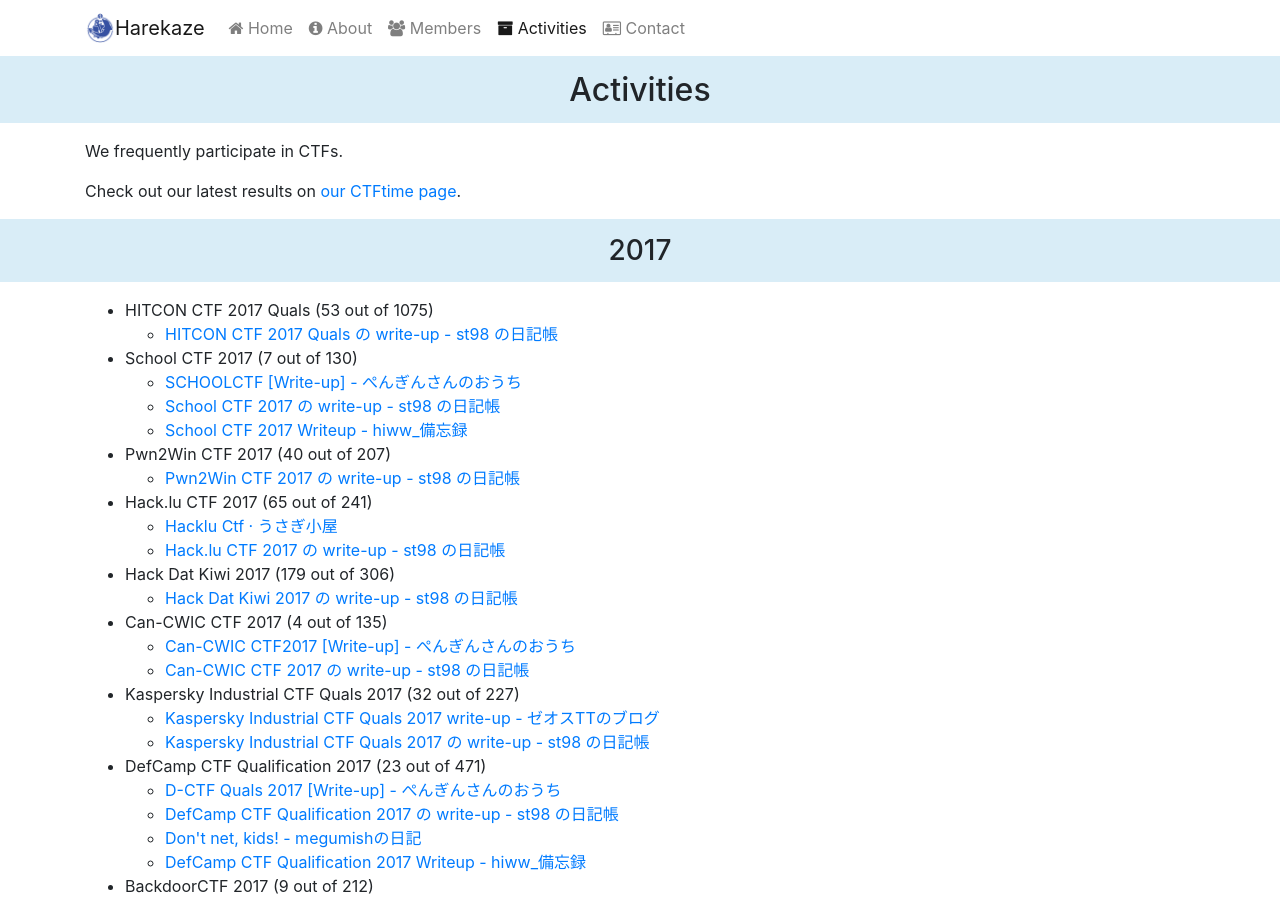
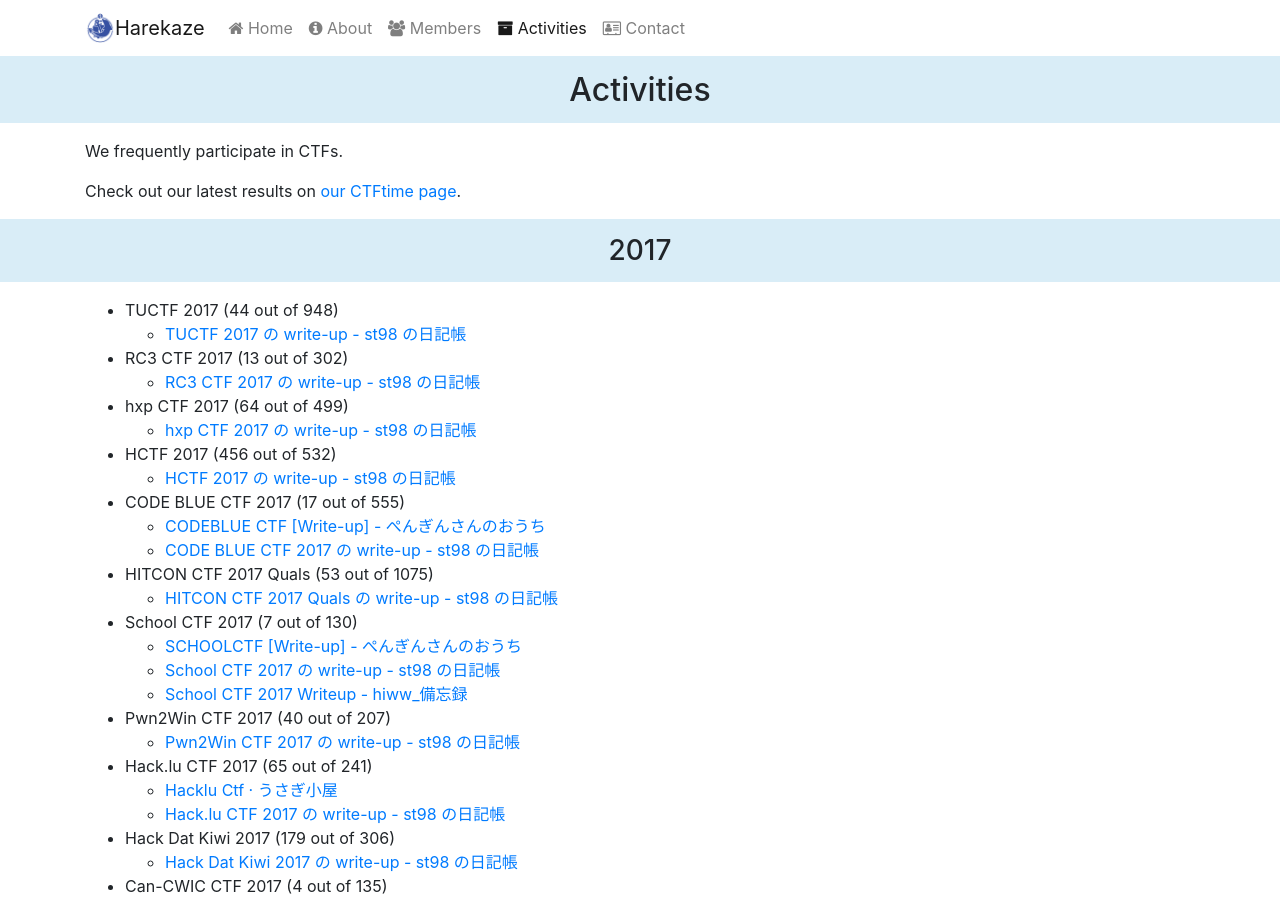
Before and after one commit to TeamHarekaze/TeamHarekaze.github.io, a Jekyll site: the page built from activities.html, in a window 1280 px wide and 900 px high. Built offline with Jekyll 4.4.1, drawn with Linux system fonts in a browser that asks for light colours; nearby versions of some CDN libraries.

Commit message:
Add 5 CTFs

```diff
--- a/_data/activities.yml
+++ b/_data/activities.yml
@@ -1,5 +1,37 @@
 - year: 2017
   ctfs:
+    - name: "TUCTF 2017"
+      rank: 44
+      participants: 948
+      writeups:
+        - title: "TUCTF 2017 の write-up - st98 の日記帳"
+          url: "https://st98.github.io/diary/posts/2017-11-30-tuctf-2017.html"
+    - name: "RC3 CTF 2017"
+      rank: 13
+      participants: 302
+      writeups:
+        - title: "RC3 CTF 2017 の write-up - st98 の日記帳"
+          url: "https://st98.github.io/diary/posts/2017-11-30-rc3-ctf-2017.html"
+    - name: "hxp CTF 2017"
+      rank: 64
+      participants: 499
+      writeups:
+        - title: "hxp CTF 2017 の write-up - st98 の日記帳"
+          url: "https://st98.github.io/diary/posts/2017-11-24-hxp-ctf-2017.html"
+    - name: "HCTF 2017"
+      rank: 456
+      participants: 532
+      writeups:
+        - title: "HCTF 2017 の write-up - st98 の日記帳"
+          url: "https://st98.github.io/diary/posts/2017-11-16-hctf-2017.html"
+    - name: "CODE BLUE CTF 2017"
+      rank: 17
+      participants: 555
+      writeups:
+        - title: "CODEBLUE CTF [Write-up] - ぺんぎんさんのおうち"
+          url: "http://ykm11.hatenablog.com/entry/2017/11/10/213007"
+        - title: "CODE BLUE CTF 2017 の write-up - st98 の日記帳"
+          url: "https://st98.github.io/diary/posts/2017-11-29-code-blue-ctf-2017.html"
     - name: "HITCON CTF 2017 Quals"
       rank: 53
       participants: 1075
```
